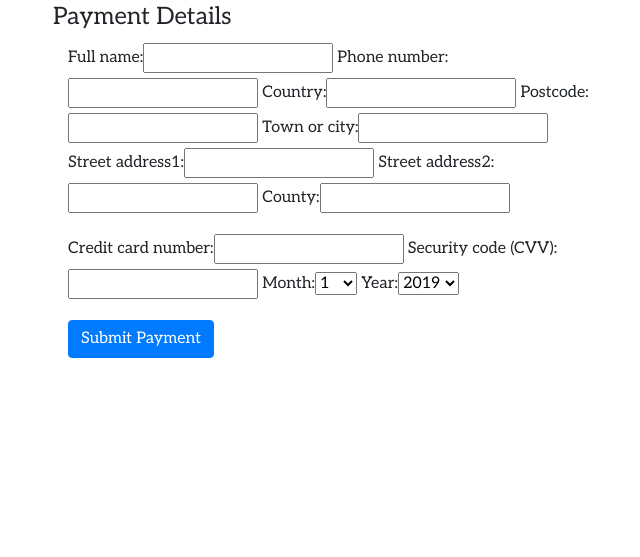
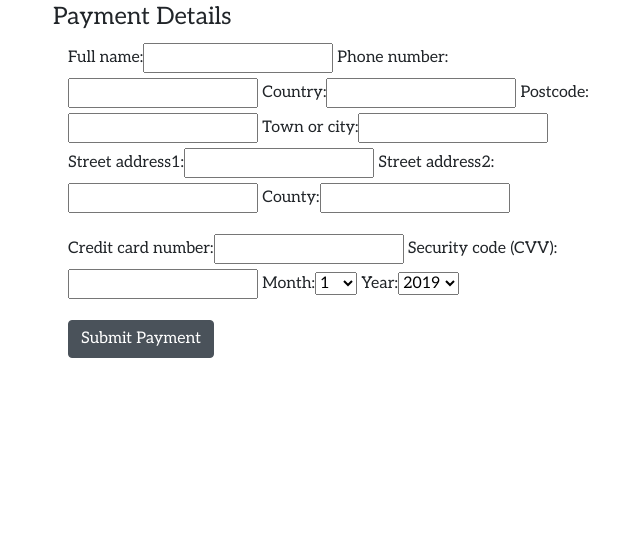
Before and after one commit to seakonn/milestone-four, a Django app: page /checkout/1/ in a window 1280 px wide. Shown: the part 156-713 px from the top of the page, without its empty margins (32-672 px from the left). Run offline with Django 3.2, Linux system fonts and the light colour scheme; the visitor is signed in with stand-in values (Sample User, id 1); some libraries are stand-ins or nearby versions.

Commit message:
Added style to payment button

```diff
--- a/checkout/templates/checkout.html
+++ b/checkout/templates/checkout.html
@@ -47,7 +47,7 @@ https://github.com/Code-Institute-Solutions/PuttingItAllTogether-Ecommerce/tree/
 
     {% csrf_token %}
     <div class="form-group col-md-12">
-        <input class=" btn btn-primary" id="submit_payment_btn" name="commit" type="submit" value="Submit Payment">
+        <input class=" btn button-link" id="submit_payment_btn" name="commit" type="submit" value="Submit Payment">
     </div>
 </form>
 {% endblock %}
```
